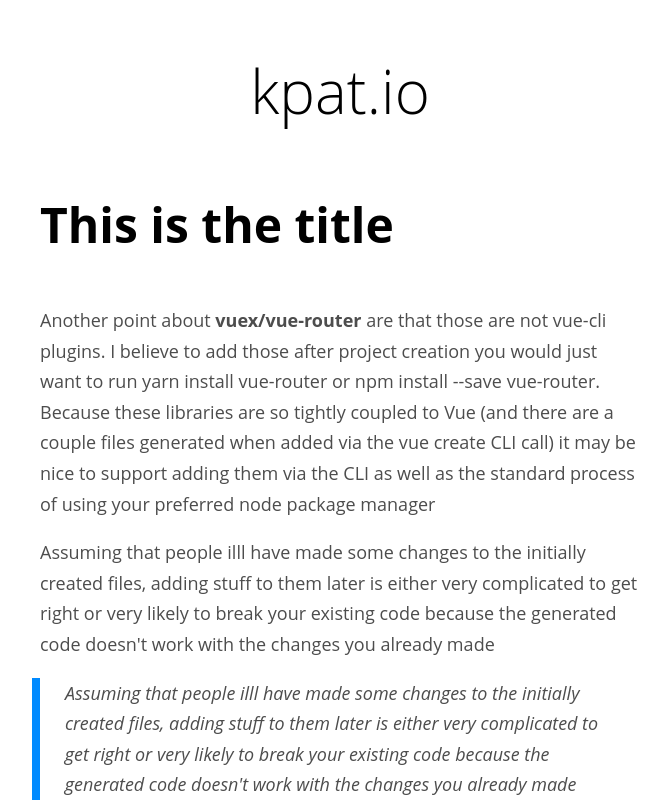
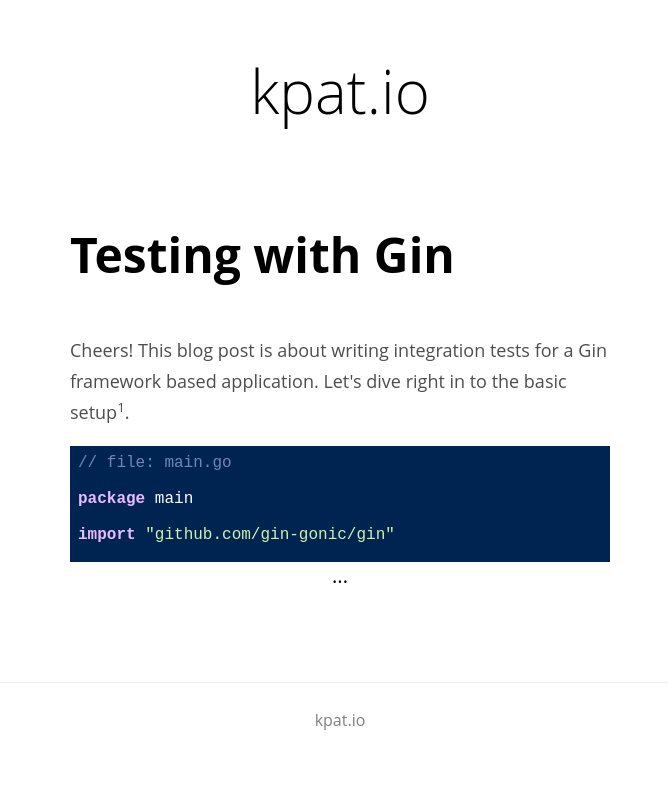
Before and after one commit to henrythethird/-, a Vue app: page / in a window 1280 px wide. Shown: the top 800 px of the page, without its empty margins (300-968 px from the left). Built offline with nearby package versions, Linux system fonts and the light colour scheme.

Commit message:
Added preview and code highlighting + first post

```diff
--- a/package.json
+++ b/package.json
@@ -8,6 +8,8 @@
     "lint": "vue-cli-service lint"
   },
   "dependencies": {
+    "axios": "^0.18.0",
+    "highlight.js": "^9.12.0",
     "vue": "^2.5.16",
     "vue-router": "^3.0.1",
     "vuex": "^3.0.1"
--- /dev/null
+++ b/public/blog/testing.html
@@ -0,0 +1,146 @@
+<h2>Testing with Gin</h2>
+<p>
+    Cheers! This blog post is about writing integration tests for a Gin
+    framework based application. Let's dive right in to the basic setup<sup>1</sup>.
+</p>
+<pre><code>// file: main.go
+
+package main
+
+import "github.com/gin-gonic/gin"
+
+func main() {
+    r := gin.Default()
+
+    // register the ping endpoint
+    r.GET("/ping", pingEndpoint)
+
+    r.Run()
+}
+
+func pingEndpoint(c *gin.Context) {
+    c.JSON(200, gin.H{
+        "message": "pong",
+    })
+}</code></pre>
+<p>
+    This returns a message on the endpoint <b>/ping</b> with the content
+</p>
+<pre><code class="bash">$ curl http://localhost:8080/ping
+{"message": "pong"}
+</code></pre>
+<p>
+    All other endpoints return a <b>404 error</b>. In order to prepare for integration
+    tests, the first thing to do with this is a small refactoring.
+    The server setup can be extracted out of the main function context as such:
+</p>
+<pre><code>// file: main.go
+
+package main
+
+import "github.com/gin-gonic/gin"
+
+func main() {
+    setupServer().Run()
+}
+
+// The engine with all endpoints is now extracted from the main function
+func setupServer() *gin.Engine {
+    r := gin.Default()
+
+    r.GET("/ping", pingEndpoint)
+
+    return r
+}
+
+func pingEndpoint(c *gin.Context) {
+    c.JSON(200, gin.H{
+        "message": "pong",
+    })
+}</code></pre>
+<p>
+    Once the extraction is performed, <b>main_test.go</b> can be set up. The <b>httptest</b>
+    package, that's already baked into golang, was designed for this very use case.
+    Fortunately the Gin framework developers have maintained
+    compatibility with the standard http interfaces and can thus be used seamlessly in conjunction.
+</p>
+<p>
+    The following snipped shows a possible integration test for the <b>/ping</b> endpoint.
+</p>
+<pre><code>// file: main_test.go
+
+package main
+
+import (
+    "fmt"
+    "net/http"
+    "net/http/httptest"
+    "testing"
+)
+
+func TestPingRoute(t *testing.T) {
+    // The setupServer method, that we previously refactored
+    // is injected into a test server
+    ts := httptest.NewServer(setupServer())
+    // Shut down the server and block until all requests have gone through
+    defer ts.Close()
+
+    // Make a request to our server with the {base url}/ping
+    resp, err := http.Get(fmt.Sprintf("%s/ping", ts.URL))
+
+    if err != nil {
+        t.Fatalf("Expected no error, got %v", err)
+    }
+
+    if resp.StatusCode != 200 {
+        t.Fatalf("Expected status code 200, got %v", resp.StatusCode)
+    }
+
+    val, ok := resp.Header["Content-Type"]
+
+    // Assert that the "content-type" header is actually set
+    if !ok {
+        t.Fatalf("Expected Content-Type header to be set")
+    }
+
+    // Assert that it was set as expected
+    if val[0] != "application/json; charset=utf-8" {
+        t.Fatalf("Expected \"application/json; charset=utf-8\", got %s", val[0])
+    }
+}</code></pre>
+<p>
+    This is all there is to it code-wise. The rest of the magic is framework independent.
+    As shown in the example, the <b>http</b><sup>2</sup> package can be used to fire request against your endpoints.
+</p>
+<h3>Good Practices</h3>
+<p>
+    Here are a few guidelines when doing integration tests together with a http framework:
+</p>
+<ul>
+    <li>
+        Focus on one part of the system at a time.
+        <ul>
+            <li>
+                Testing the database in conjunction with the http router is time
+                consuming and results in fragile tests
+            </li>
+            <li>
+                Any other part of the system should be designed with testing in mind.
+                Use interfaces to improve the overall testability of your code
+            </li>
+        </ul>
+    </li>
+    <li>The HTTP headers and status codes should be tested rigurously</li>
+    <li>Form validation errors are also a good place to start</li>
+    <li>It's a good idea to use TDD to get jump-started writing testable code</li>
+</ul>
+<hr />
+<h3>References</h3>
+<ol class="references">
+    <li>
+        <a target="_blank" href="https://github.com/gin-gonic/gin#quick-start">A quick start guide to set up the <b>Gin</b> framework</a>
+    </li>
+    <li>
+        <a target="_blank" href="https://golang.org/pkg/net/http/">The golang <b>http</b> package</a>
+    </li>
+</ol>
--- a/src/App.vue
+++ b/src/App.vue
@@ -4,15 +4,17 @@
         <section class="page">
             <router-view />
         </section>
+        <Footer />
     </div>
 </template>
 
 <script>
 import Header from '@/components/Header'
+import Footer from '@/components/Footer'
 
 export default {
     name: 'app',
-    components: { Header }
+    components: { Header, Footer }
 }
 </script>
 
@@ -20,6 +22,7 @@ export default {
     .page {
         max-width: 600px;
         margin: auto;
+        padding: 30px;
     }
 
     * {
@@ -39,6 +42,10 @@ export default {
         font-size: inherit;
     }
 
+    sup, sub {
+        font-size: 75%;
+    }
+
     a {
         transition: color 100ms ease-in-out;
         cursor: pointer;
@@ -48,7 +55,11 @@ export default {
         }
     }
 
-    p, blockquote {
+    ul ul {
+        margin-left: 20px;
+    }
+
+    p, blockquote, li {
         line-height: 1.7;
         font-size: 18px;
         color: #4D4D4D;
@@ -70,7 +81,7 @@ export default {
         }
     }
 
-    h1, h2, h3, h4, h5, h6, p, blockquote, hr {
+    h1, h2, h3, h4, h5, h6, p, blockquote, hr, pre {
         margin-bottom: 1em;
     }
 
--- /dev/null
+++ b/src/components/Footer.vue
@@ -0,0 +1,21 @@
+<template>
+    <footer class="footer">
+        <router-link :to="{ name: 'index' }">kpat.io</router-link>
+    </footer>
+</template>
+<script>
+export default {
+  name: 'Footer'
+}
+</script>
+<style scoped lang="scss">
+    .footer {
+        border-top: 1px solid #f0f0f0;
+        min-height: 75px;
+
+        display: flex;
+        align-items: center;
+        justify-content: center;
+        color: gray;
+    }
+</style>
--- a/src/components/Post.vue
+++ b/src/components/Post.vue
@@ -1,26 +1,53 @@
 <template>
-    <article class="post">
-        <h2 class="title">This is the title</h2>
-        <section class="content">
-            <p>Another point about <b>vuex/vue-router</b> are that those are not vue-cli plugins. I believe to add those after project creation you would just want to run yarn install vue-router or npm install --save vue-router. Because these libraries are so tightly coupled to Vue (and there are a couple files generated when added via the vue create CLI call) it may be nice to support adding them via the CLI as well as the standard process of using your preferred node package manager</p>
-            <p>Assuming that people illl have made some changes to the initially created files, adding stuff to them later is either very complicated to get right or very likely to break your existing code because the generated code doesn't work with the changes you already made</p>
-            <blockquote>Assuming that people illl have made some changes to the initially created files, adding stuff to them later is either very complicated to get right or very likely to break your existing code because the generated code doesn't work with the changes you already made</blockquote>
-            <p>Another point about vuex/vue-router are that those are not vue-cli plugins. I believe to add those after project creation you would just want to run yarn install vue-router or npm install --save vue-router. Because these libraries are so tightly coupled to Vue (and there are a couple files generated when added via the vue create CLI call) it may be nice to support adding them via the CLI as well as the standard process of using your preferred node package manager</p>
-            <hr />
-            <p>Assuming that people illl have made some changes to the initially created files, adding stuff to them later is either very complicated to get right or very likely to break your existing code because the generated code doesn't work with the changes you already made</p>
-        </section>
-    </article>
+    <article class="post" ref="post" v-html="article"></article>
 </template>
 <script>
+import axios from 'axios'
+import highlight from 'highlight.js'
+import _ from 'highlight.js/styles/default.css'
+import ___ from 'highlight.js/styles/tomorrow-night-blue.css'
+
 export default {
-  name: 'Post'
+  name: 'Post',
+  props: ['title'],
+  data () {
+      return {
+          article: ''
+      }
+  },
+  mounted () {
+      axios.get('/blog/' + this.title + '.html')
+        .then(({data}) => {
+            this.article = data
+
+            setTimeout(this.refreshSyntax, 50)
+        })
+  },
+  methods: {
+      refreshSyntax () {
+          this.$refs.post
+            .querySelectorAll("pre > code")
+            .forEach((el) => {
+                highlight.highlightBlock(el);
+            })
+      }
+  }
 }
 </script>
-<style scoped lang="scss">
+<style lang="scss">
     .post {
         *::selection {
             background: #008AFF;
             color: white;
+        }
+
+        pre > code, pre > code *  {
+            font-family: 'Courier New', Courier, monospace;
+        }
+
+        .references * {
+            font-size: 15px;
+            color: gray;
         }
     }
 
--- /dev/null
+++ b/src/components/Preview.vue
@@ -0,0 +1,41 @@
+<template>
+    <router-link class="preview" :to="{ name: 'detail', params: { title } }">
+        <Post :title="title" />
+    </router-link>
+</template>
+<script>
+import Post from '@/components/Post'
+
+export default {
+  name: 'Preview',
+  props: ['title'],
+  components: { Post }
+}
+</script>
+<style scoped lang="scss">
+    .preview {
+        position: relative;
+        display: block;
+        max-height: 400px;
+        overflow: hidden;
+        border-bottom: 1px solid #f0f0f0;
+        padding-bottom: 30px;
+        margin-bottom: 30px;
+
+        &::after {
+            content: '...';
+            text-align: center;
+            font-size: 20px;
+            position: absolute;
+            bottom: 0;
+            height: 60px;
+            left: 0;
+            right: 0;
+            background-color: white;
+        }
+
+        &:last-child {
+            border: 0;
+        }
+    }
+</style>
--- /dev/null
+++ b/src/pages/Detail.vue
@@ -0,0 +1,17 @@
+<template>
+    <section>
+        <Post :title="title" />
+    </section>
+</template>
+<script>
+import Post from '@/components/Post'
+
+export default {
+  props: ['title'],
+  name: 'Detail',
+  components: { Post }
+}
+</script>
+<style scoped lang="scss">
+
+</style>
--- a/src/pages/Index.vue
+++ b/src/pages/Index.vue
@@ -1,14 +1,14 @@
 <template>
     <section>
-        <Post />
+        <Preview title="testing" />
     </section>
 </template>
 <script>
-import Post from '@/components/Post'
+import Preview from '@/components/Preview'
 
 export default {
   name: 'Index',
-  components: { Post }
+  components: { Preview }
 }
 </script>
 <style scoped lang="scss">
--- a/src/router/index.js
+++ b/src/router/index.js
@@ -1,6 +1,7 @@
 import Vue from 'vue'
 import Router from 'vue-router'
 import Index from '@/pages/Index'
+import Detail from '@/pages/Detail'
 
 Vue.use(Router)
 
@@ -10,6 +11,12 @@ export default new Router({
       path: '/',
       name: 'index',
       component: Index
+    },
+    {
+      path: '/post/:title',
+      name: 'detail',
+      component: Detail,
+      props: true
     }
   ]
 })
```
Also changed, not shown: 14 other files (tests, documents, lock files or other folders).
